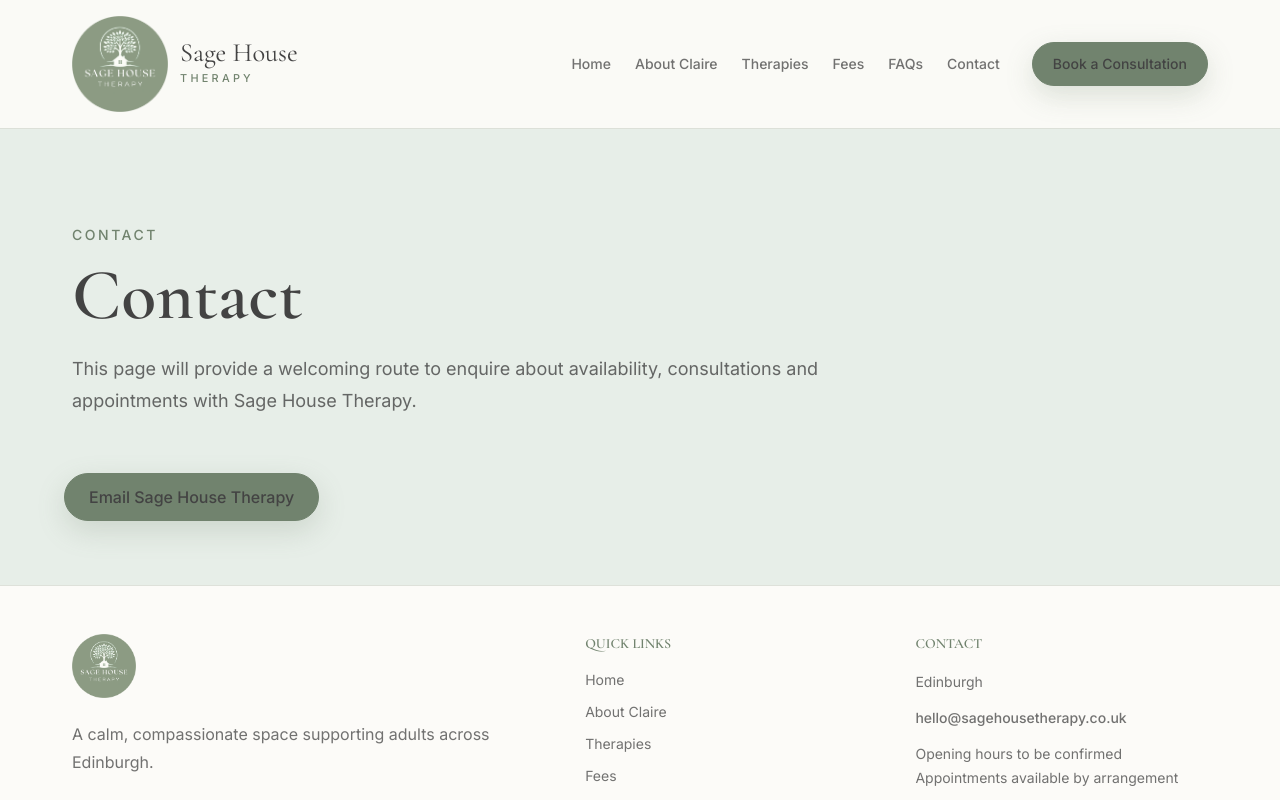
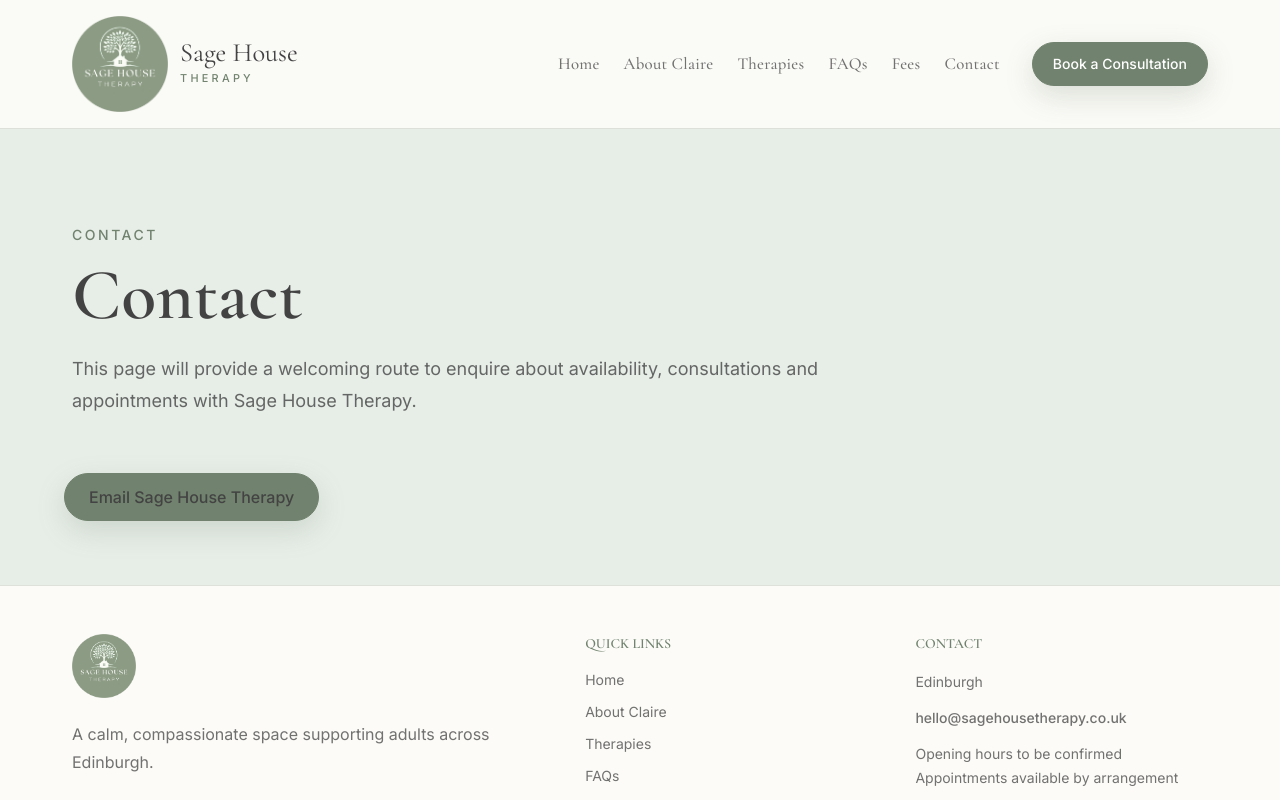
Before and after one commit to glynch70/sagehousetherapy, a Next.js app: page /contact in a window 1280 px wide. Shown: the top 800 px of the page. Built offline with nearby package versions, Linux system fonts and the light colour scheme.

Commit message:
Refine header navigation styling

```diff
--- a/components/layout/header.tsx
+++ b/components/layout/header.tsx
@@ -81,7 +81,7 @@
         </Link>
 
         <nav className="hidden items-center gap-8 lg:flex" aria-label="Primary">
-          <ul className="flex items-center gap-6 text-sm font-medium text-text/75">
+          <ul className="flex items-center gap-6 font-serif text-[1.05rem] font-medium tracking-[0.015em] text-text/75">
             {navigation.map((item) => (
               <li key={item.href}>
                 <Link
@@ -98,7 +98,7 @@
             ))}
           </ul>
 
-          <Button href="/contact" size="sm">
+          <Button href="/contact" size="sm" className="!text-white">
             Book a Consultation
           </Button>
         </nav>
@@ -157,7 +157,7 @@
                       aria-current={pathname === item.href ? "page" : undefined}
                       onClick={() => setIsMenuOpen(false)}
                       className={cn(
-                        "block rounded-md px-3 py-3 text-base font-medium text-text/80 transition-colors hover:bg-sage/25 hover:text-dark-sage focus-visible:outline focus-visible:outline-2 focus-visible:outline-offset-2 focus-visible:outline-accent",
+                        "block rounded-md px-3 py-3 font-serif text-lg font-medium tracking-[0.015em] text-text/80 transition-colors hover:bg-sage/25 hover:text-dark-sage focus-visible:outline focus-visible:outline-2 focus-visible:outline-offset-2 focus-visible:outline-accent",
                         pathname === item.href && "bg-sage/25 text-dark-sage",
                       )}
                     >
@@ -170,7 +170,7 @@
 
             <Button
               href="/contact"
-              className="mt-5 w-full"
+              className="mt-5 w-full !text-white"
               onClick={() => setIsMenuOpen(false)}
             >
               Book a Consultation
--- a/lib/site.ts
+++ b/lib/site.ts
@@ -4,8 +4,8 @@
   { href: "/", label: "Home" },
   { href: "/about", label: "About Claire" },
   { href: "/therapies", label: "Therapies" },
+  { href: "/faqs", label: "FAQs" },
   { href: "/fees", label: "Fees" },
-  { href: "/faqs", label: "FAQs" },
   { href: "/contact", label: "Contact" },
 ];
 
```
